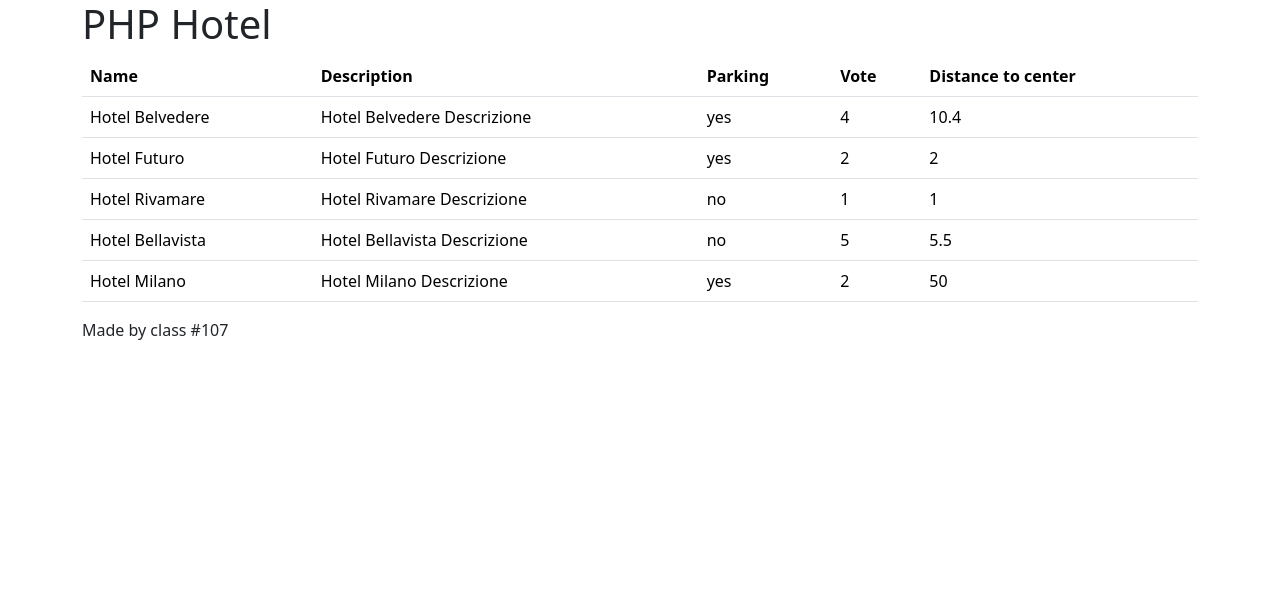
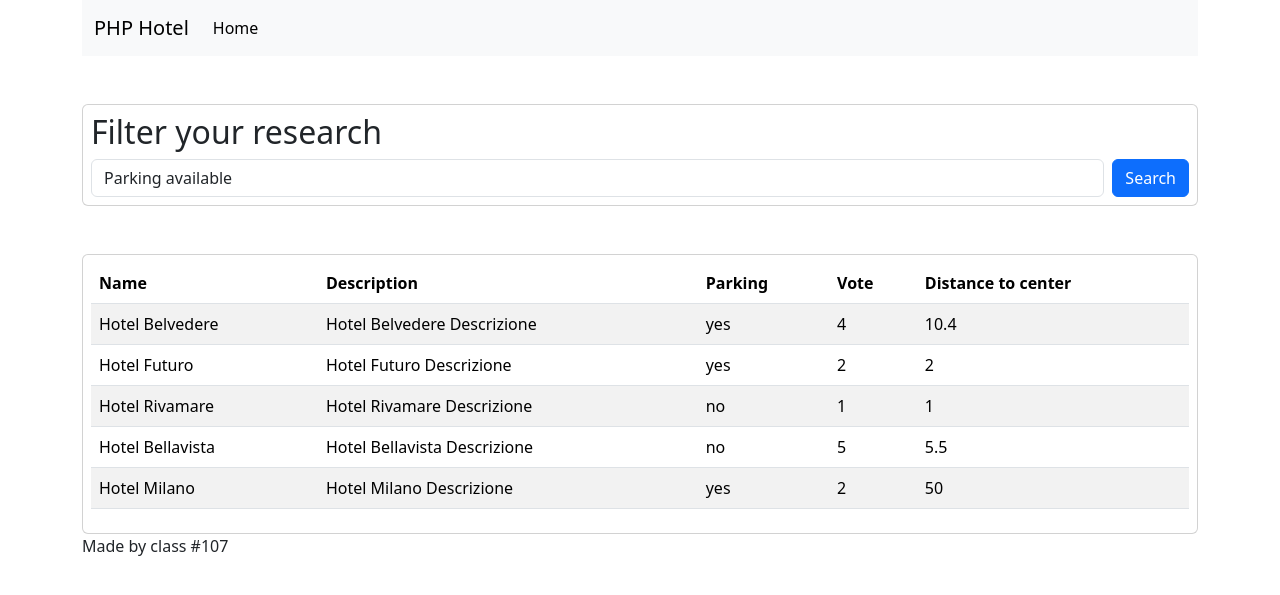
Before and after one commit to giuliabaratella/php-hotel, a PHP site: page / in a window 1280 px wide. Shown: the top 595 px of the page. Run offline with PHP 8.4, Linux system fonts and the light colour scheme.

Commit message:
added parking filter

```diff
--- a/index.php
+++ b/index.php
@@ -1,10 +1,25 @@
 <?php
 include __DIR__ . "/partials/header.php";
+if (isset($_GET["parking"])) {
+    $parking = $_GET["parking"];
+    if ($parking !== "all") {
+        $tempArray = [];
+        foreach ($hotels as $hotel) {
+            if ($hotel['parking'] === (bool) $parking) {
+                $tempArray[] = $hotel;
+            }
+        }
+        $hotels = $tempArray;
+    }
+
+
+}
 ?>
 
 <main>
     <div class="container">
-        <table class="table">
+        <div class="card p-2">
+            <table class="table table-striped">
                 <thead>
                     <tr>
                         <th scope="col">Name</th>
@@ -12,7 +27,6 @@ include __DIR__ . "/partials/header.php";
                         <th scope="col">Parking</th>
                         <th scope="col">Vote</th>
                         <th scope="col">Distance to center</th>
-
                     </tr>
                 </thead>
                 <tbody>
@@ -38,9 +52,9 @@ include __DIR__ . "/partials/header.php";
                                 ?>
                         </div> -->
                     <?php } ?>
-
                 </tbody>
             </table>
+        </div>
     </div>
 
 
--- a/partials/header.php
+++ b/partials/header.php
@@ -10,7 +10,10 @@ include __DIR__ . "/../Model/db.php";
 <head>
     <meta charset="UTF-8">
     <meta name="viewport" content="width=device-width, initial-scale=1.0">
-    <title>Document</title>
+    <title>PHP Hotel</title>
+    <link rel="stylesheet" href="https://cdnjs.cloudflare.com/ajax/libs/font-awesome/6.5.0/css/all.min.css"
+        integrity="sha512-Avb2QiuDEEvB4bZJYdft2mNjVShBftLdPG8FJ0V7irTLQ8Uo0qcPxh4Plq7G5tGm0rU+1SPhVotteLpBERwTkw=="
+        crossorigin="anonymous" referrerpolicy="no-referrer" />
     <link href="https://cdn.jsdelivr.net/npm/bootstrap@5.3.2/dist/css/bootstrap.min.css" rel="stylesheet"
         integrity="sha384-T3c6CoIi6uLrA9TneNEoa7RxnatzjcDSCmG1MXxSR1GAsXEV/Dwwykc2MPK8M2HN" crossorigin="anonymous">
     <link rel="stylesheet" href="css/style.css">
@@ -19,6 +22,36 @@ include __DIR__ . "/../Model/db.php";
 <body>
     <header>
         <div class="container">
-            <h1>PHP Hotel</h1>
+            <nav class="navbar navbar-expand-lg bg-body-tertiary mb-5">
+                <div class="container-fluid">
+                    <a class="navbar-brand" href="index.php">PHP Hotel</a>
+                    <button class="navbar-toggler" type="button" data-bs-toggle="collapse"
+                        data-bs-target="#navbarSupportedContent" aria-controls="navbarSupportedContent"
+                        aria-expanded="false" aria-label="Toggle navigation">
+                        <span class="navbar-toggler-icon"></span>
+                    </button>
+                    <div class="collapse navbar-collapse" id="navbarSupportedContent">
+                        <ul class="navbar-nav me-auto mb-2 mb-lg-0">
+                            <li class="nav-item">
+                                <a class="nav-link active" aria-current="page" href="index.php">Home</a>
+                            </li>
+
+                        </ul>
+
+                    </div>
+                </div>
+            </nav>
+            <div class="card p-2 mb-5">
+                <h2>Filter your research</h2>
+                <form class="d-flex" role="search" method="GET" action="index.php">
+                    <select class="form-control me-2" placeholder="Search" aria-label="Search" name="parking">
+                        <option value="all">Parking available <i class="fa-solid fa-chevron-down"></i> </option>
+                        <option value="0">No</option>
+                        <option value="1">Yes</option>
+                    </select>
+                    <button class="btn btn-primary" type="submit">Search</button>
+                </form>
+            </div>
+
         </div>
     </header>
```
Lines whose indentation alone changed are shown as unchanged.
